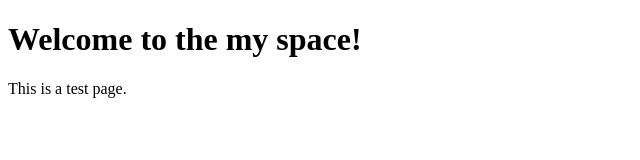
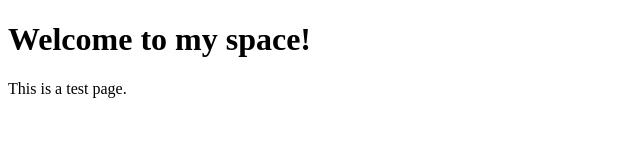
Before and after one commit to hugcosmos/hugcosmos.github.io, a plain HTML site: page index.html in a window 1280 px wide. Shown: the whole page, without its empty margins (0-640 px from the left). Drawn offline with Linux system fonts and the light colour scheme.

Commit message:
Update index.html

```diff
--- a/index.html
+++ b/index.html
@@ -3,10 +3,10 @@
 <head>
     <meta charset="UTF-8">
     <meta name="viewport" content="width=device-width, initial-scale=1.0">
+    <title>Welcome to my website</title>
 </head>
 <body>
-    <title>Welcome to my website</title>
-    <h1>Welcome to the my space!</h1>
+    <h1>Welcome to my space!</h1>
     <p>This is a test page.</p>
 </body>
 </html>
```
